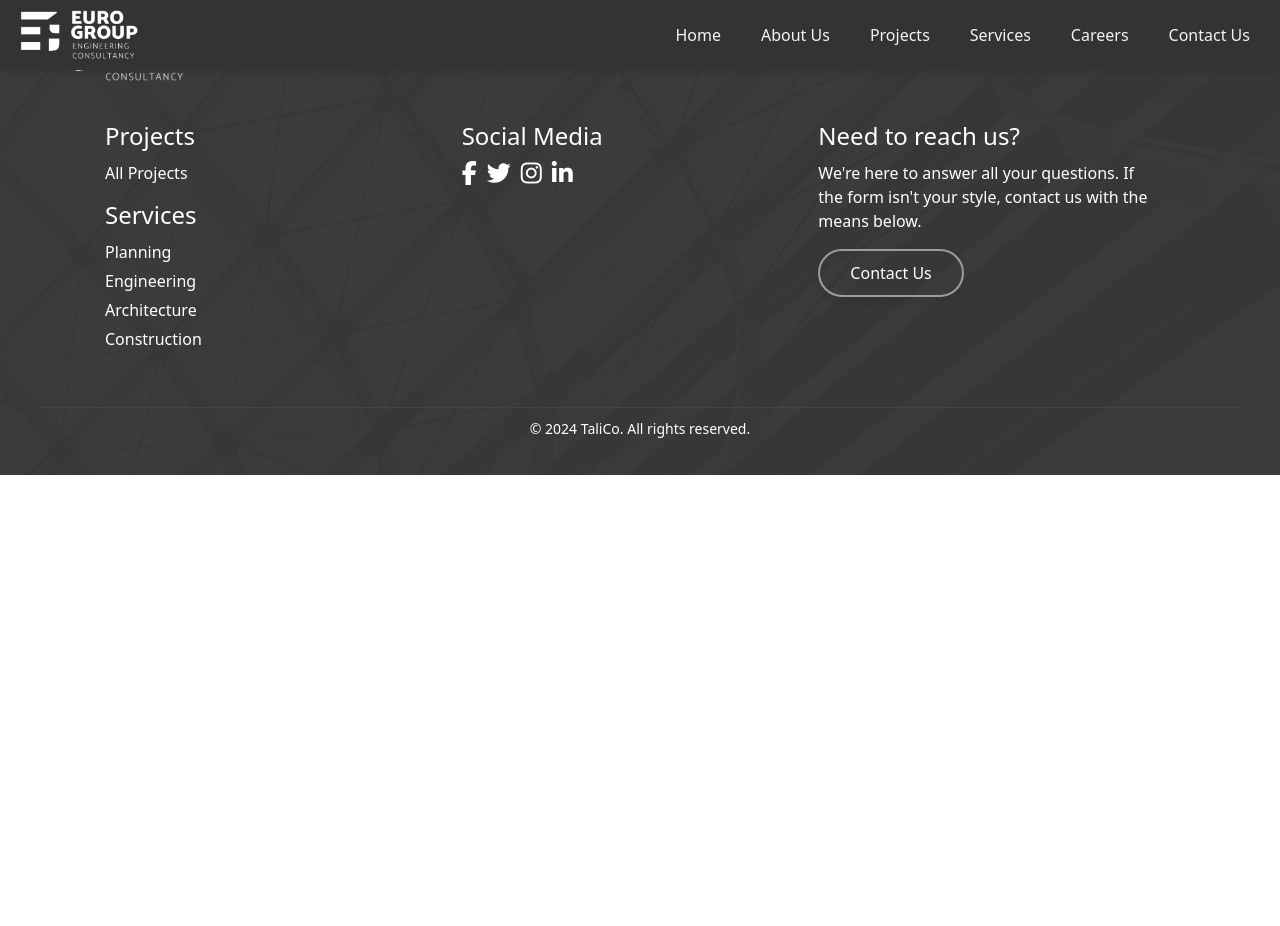
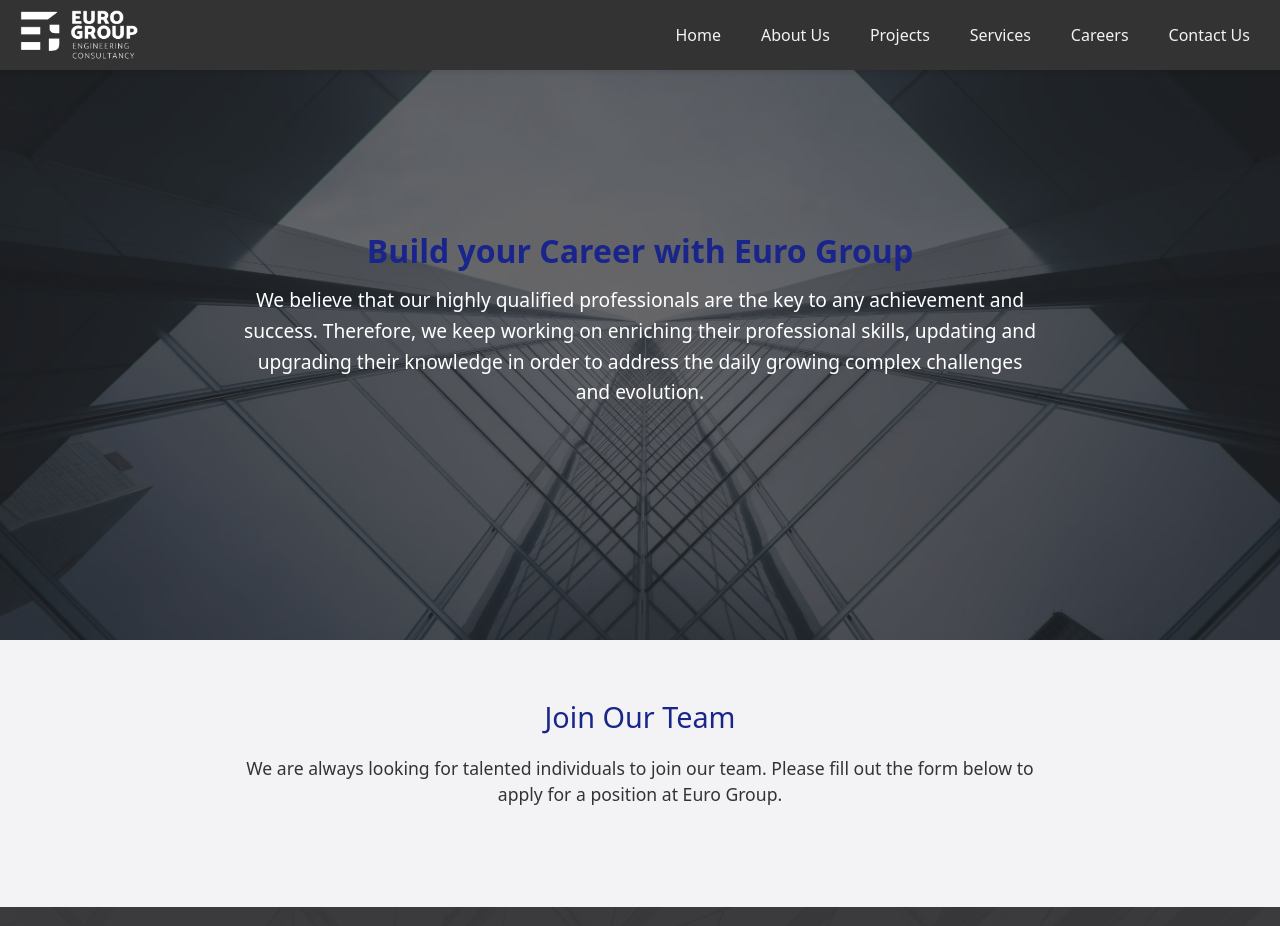
Before and after one commit to elsheikh21/euro-group-sito, a React (Create React App) app: page /careers in a window 1280 px wide. Shown: the top 926 px of the page. Before the commit the page ends 800 px from the top, so only its background shows below. Built offline with nearby package versions, Linux system fonts and the light colour scheme; a web font is replaced by a local one.

Commit message:
feat: :lipstick: Creating Careers Page

```diff
--- a/src/App.js
+++ b/src/App.js
@@ -8,6 +8,7 @@ import About from './pages/About';
 import Projects from './pages/Projects';
 import Services from './pages/Services';
 import Contact from './pages/Contact';
+import Careers from './pages/Careers';
 import SingleProjectPage from './components/SingleProjectPage'; // Import the ScrollToTopButton component
 import ScrollToTopButton from './components/ScrollToTopButton'; // Import the ScrollToTopButton component
 import './App.css';
@@ -25,6 +26,7 @@ const App = () => {
           <Route path="/" element={<HomePage />} />
           <Route path="/about" element={<About />} />
           <Route path="/projects" element={<Projects />} />
+          <Route path="/careers" element={<Careers />} />
           <Route path="/services" element={<Services />} />
           <Route path="/contact" element={<Contact />} />
           <Route path="/project/:projectId" element={<SingleProjectPage />} /> {/* Dynamic route for each project */}
--- /dev/null
+++ b/src/components/CareersApplicationSection.css
@@ -0,0 +1,22 @@
+.careers-application-section {
+    padding: 60px 20px;
+    background-color: #f3f3f5; /* Light gray background */
+    text-align: center;
+  }
+
+  .application-container {
+    max-width: 800px;
+    margin: 0 auto;
+  }
+
+  .application-container h2 {
+    font-size: 1.8rem;
+    color: #19258b; /* Midnight blue */
+    margin-bottom: 20px;
+  }
+
+  .application-container p {
+    font-size: 1.1rem;
+    color: #333; /* Dark text */
+    margin-bottom: 40px;
+  }
--- /dev/null
+++ b/src/components/CareersApplicationSection.js
@@ -0,0 +1,18 @@
+import React from 'react';
+import './CareersApplicationSection.css'; // Import the CSS for this component
+
+const CareersApplicationSection = () => {
+  return (
+    <section className="careers-application-section">
+      <div className="application-container">
+        <h2>Join Our Team</h2>
+        <p>
+          We are always looking for talented individuals to join our team. Please fill out the form below to apply for a position at Euro Group.
+        </p>
+        {/* Application form will be added here later */}
+      </div>
+    </section>
+  );
+};
+
+export default CareersApplicationSection;
--- /dev/null
+++ b/src/components/CareersHeroSection.css
@@ -0,0 +1,41 @@
+.careers-hero-section {
+    background-image: url('../../public/images/careers.webp'); /* Use the actual path */
+    background-size: cover;
+    background-position: center;
+    height: 80vh;
+    position: relative; /* Parent needs relative positioning */
+    display: flex;
+    justify-content: center;
+    align-items: center;
+    text-align: center;
+  }
+
+  .careers-overlay {
+    position: absolute; /* Make the overlay fill the entire section */
+    top: 0;
+    left: 0;
+    width: 100%;
+    height: 100%; /* Full height and width */
+    background-color: rgba(38, 38, 40, 0.7); /* Dark gray overlay */
+    display: flex; /* Center the content */
+    flex-direction: column;
+    justify-content: center;
+    align-items: center;
+    padding: 20px;
+    color: #fff; /* White text */
+  }
+
+  .careers-title {
+    font-size: 2rem;
+    font-weight: bold;
+    color: #19258b; /* Midnight blue */
+    margin-bottom: 15px;
+  }
+
+  .careers-description {
+    font-size: 1.2rem;
+    color: #fff;
+    line-height: 1.6;
+    max-width: 800px;
+    margin: 0 auto;
+  }
--- /dev/null
+++ b/src/components/CareersHeroSection.js
@@ -0,0 +1,19 @@
+import React from 'react';
+import './CareersHeroSection.css'; // Import the CSS for this component
+
+const CareersHeroSection = () => {
+  return (
+    <section className="careers-hero-section">
+      <div className="careers-overlay">
+        <h1 className="careers-title">Build your Career with Euro Group</h1>
+        <p className="careers-description">
+          We believe that our highly qualified professionals are the key to any achievement and success.
+          Therefore, we keep working on enriching their professional skills, updating and upgrading their knowledge
+          in order to address the daily growing complex challenges and evolution.
+        </p>
+      </div>
+    </section>
+  );
+};
+
+export default CareersHeroSection;
--- /dev/null
+++ b/src/pages/Careers.js
@@ -0,0 +1,14 @@
+import React from 'react';
+import CareersHeroSection from '../components/CareersHeroSection'; // Import the updated CareersHeroSection component
+import CareersApplicationSection from '../components/CareersApplicationSection'; // Import the updated CareersApplicationSection component
+
+const Careers = () => {
+  return (
+    <div>
+      <CareersHeroSection /> {/* Hero section of the careers page */}
+      <CareersApplicationSection /> {/* Placeholder for the application form */}
+    </div>
+  );
+};
+
+export default Careers;
```
